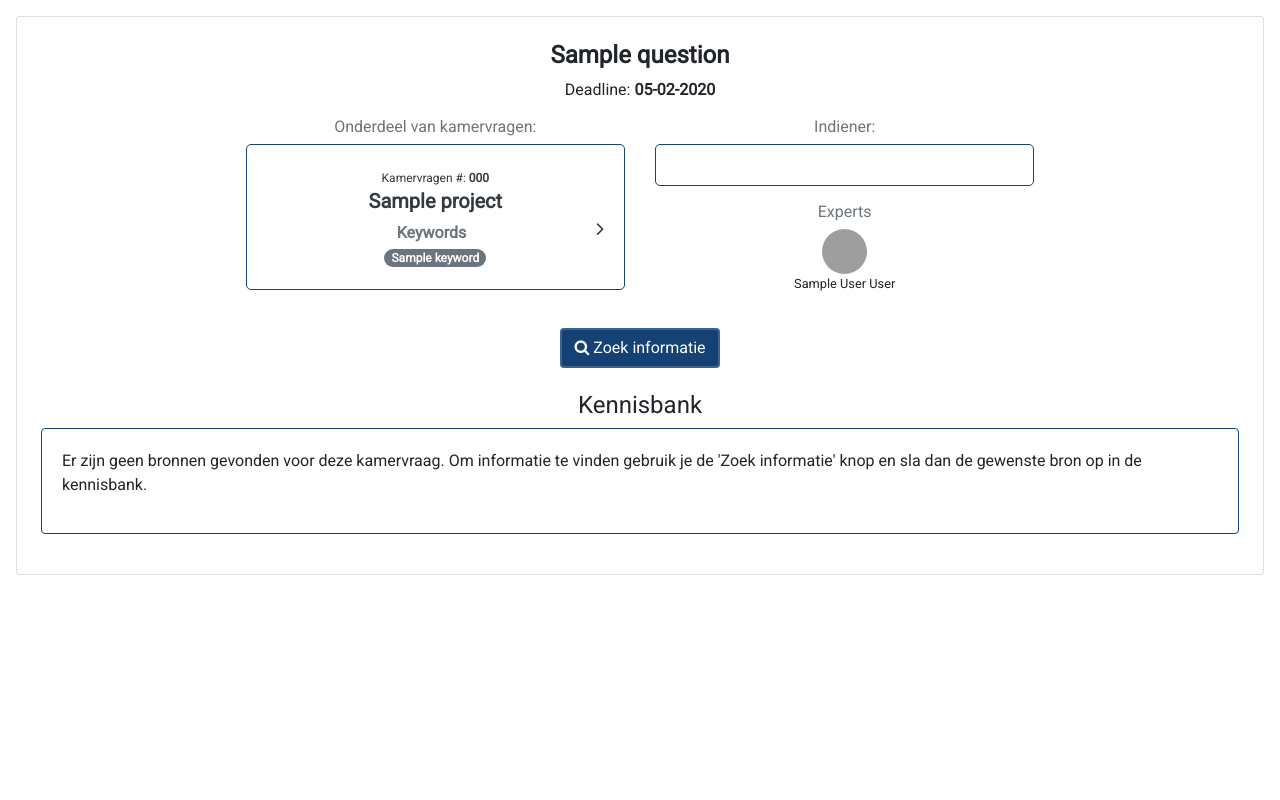
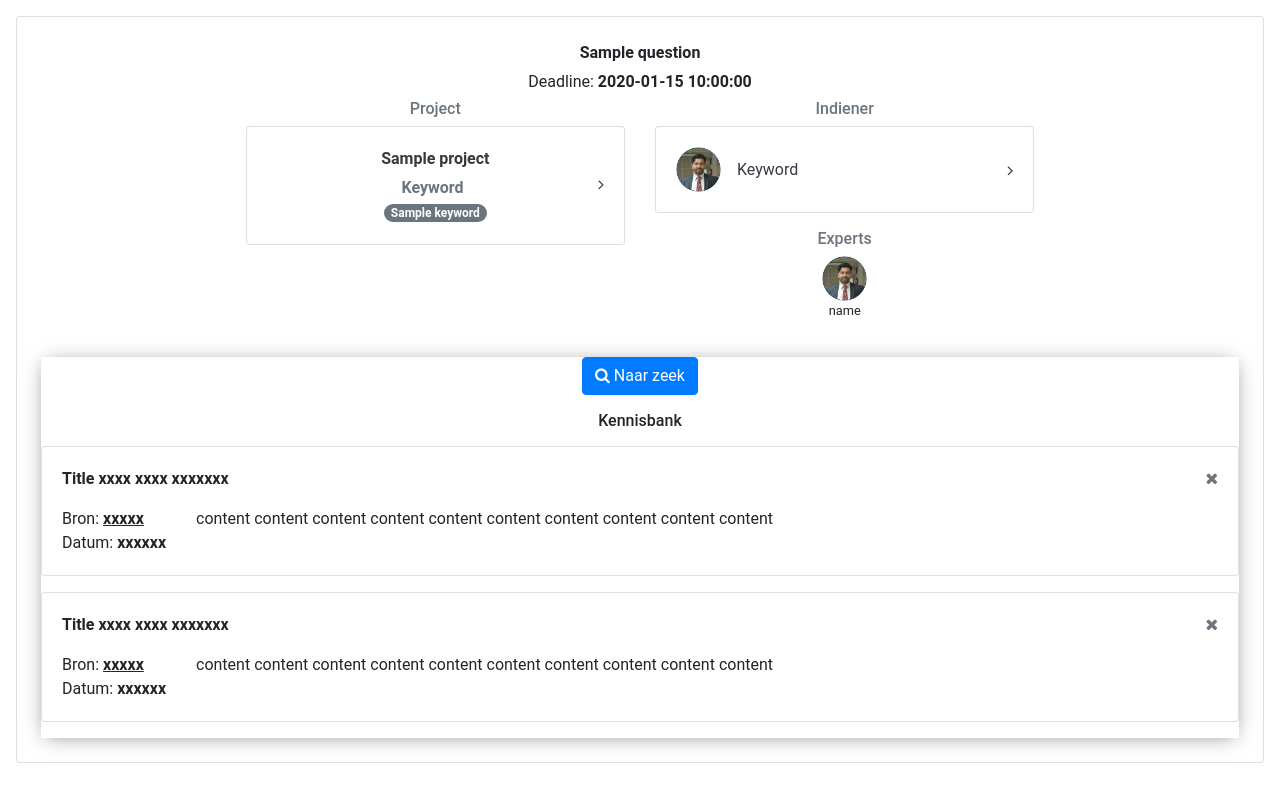
Before and after one commit to Pieterzalis/data-system-project, a PHP site: page /overzicht-detail.php?id=1 in a window 1280 px wide. Run offline with PHP 8.4, Linux system fonts and the light colour scheme; tables that the repository leaves empty or names only in its code hold one stand-in row (values such as "Sample post"); some libraries are stand-ins or nearby versions; grey boxes are pictures that could not be loaded.

Commit message:
Add files via upload

```diff
--- a/website/overzicht-detail.php
+++ b/website/overzicht-detail.php
@@ -2,99 +2,66 @@
 require_once 'database/Model_Project.php';
 $id = intval($_GET['id']);
 if($id <= 0) exit('Parameter Error');//#如果id不对提示错误
-$a = DB::queryOneRow("SELECT a.question_id,
-            a.question_title,
-            a.question_project_id,
-            b.project_title,
-            b.project_code,
-            b.project_date_letter,
-            REPLACE(CONCAT(pm.parliamentmember_firstname, ' ', pm.parliamentmember_lastname_prefix, ' ', pm.parliamentmember_lastname), '  ', ' ') as indiener_fullname,
-            pa.party_name
-              FROM question a
-              LEFT JOIN project b ON b.project_id=a.question_project_id
-              LEFT JOIN parliamentmember pm ON b.project_submitter = pm.parliamentmember_id
-              LEFT JOIN party pa ON pm.parliamentmember_party_id = pa.party_id
-              WHERE a.question_id=".$id." ");
-
-$assigned_experts = DB::query("SELECT exp.user_id, u.user_firstname, u.user_lastname_prefix, u.user_lastname, u.user_username
-                              FROM question_has_experts exp
-                              INNER JOIN `user` u ON exp.user_id = u.user_id
-                              WHERE exp.question_id = ".$id." ");
-
-$expert_fullnames = array();
-foreach ($assigned_experts as $expert){
-
-	if (is_null($expert["user_lastname_prefix"])) {
-		array_push($expert_fullnames, array(
-		        "name" => $expert["user_firstname"] . ' ' . $expert["user_lastname"],
-                "username" => $expert["user_username"]));
-	} else {
-		array_push($expert_fullnames, array(
-		        "name" => $expert["user_firstname"] . ' ' . $expert["user_lastname_prefix"] . ' ' . $expert["user_lastname"],
-                "username" => $expert["user_username"]));
-	}
-
-}
-
-
-// Deadline
-$date_letter_dutch = date('d-m-Y', strtotime($a['project_date_letter']));
-$date_deadline = date('d-m-Y', strtotime($date_letter_dutch . "+3 week"));
-$sources = DB::query("SELECT * FROM `source` WHERE source_question_id = ".$id."  AND source_active=1");
+$a = DB::queryOneRow("select a.question_id,a.question_title,a.question_project_id,b.project_title,b.project_date_letter from question a left join project b on b.project_id=a.question_project_id where a.question_id=$id");//#查询问题和对应的project
 ?>
 <!DOCTYPE html>
 <html>
 
 <head>
-    <title>Project overzicht</title>
-    <?php
-    include_once("templates/template_head.php");
-    ?>
+    <meta charset="utf-8" />
+    <meta http-equiv="X-UA-Compatible"
+          content="IE=edge">
+    <title>Nieuw Project</title>
+    <meta name="viewport"
+          content="width=device-width, initial-scale=1">
+    <link rel="stylesheet"
+          type="text/css"
+          media="screen"
+          href="assets/style.css" />
+    <link rel="stylesheet"
+          type="text/css"
+          media="screen"
+          href="bootstrap/css/bootstrap.min.css" />
+    <link rel="stylesheet"
+          href="assets/icon-font/css/font-awesome.min.css">
 
-    <script>
-        $(document).ready(function () {
+    <script src="https://cdn.bootcss.com/jquery/3.2.1/jquery.slim.min.js"
+            integrity="sha384-KJ3o2DKtIkvYIK3UENzmM7KCkRr/rE9/Qpg6aAZGJwFDMVNA/GpGFF93hXpG5KkN"
+            crossorigin="anonymous"></script>
 
-            $(".card-close-btn").click(function () {
+    <script src="https://cdn.bootcss.com/popper.js/1.12.9/umd/popper.min.js"
+            integrity="sha384-ApNbgh9B+Y1QKtv3Rn7W3mgPxhU9K/ScQsAP7hUibX39j7fakFPskvXusvfa0b4Q"
+            crossorigin="anonymous"></script>
 
-                $(this).parents(".sourcescard").fadeOut(500);
-
-                $.post( "database/Model_Source.php", { func: "removeFromKnowledgeBase", id: this.id })
-                    .done(function( data ) {
-                        // Change contents of div
-                        if (!(data === 'success')){
-                            alert('Error removing source from knowledge base.')
-                        }
-                    })
-            });
-
-        });
-    </script>
-
+    <script src="assets/js/index.js"></script>
+    <script src="bootstrap/js/bootstrap.min.js"></script>
 </head>
-
 
 <body class="page_search_engine">
 
 	<div class="card m-3 p-md-3 p-lg-4 text-center">
         <!-- row-info -->
         <div class="project-info">
-            <div class="project-info-div">
-                <h4><Strong><?=$a['question_title']?></Strong></h4>
-                <p>Deadline: <Strong><?= $date_deadline ?></Strong></p>
+            <div>
+                <p><Strong><?=$a['question_title']?></Strong></p>
+                <p>Deadline: <Strong><?=$a['project_date_letter']?></Strong></p>
             </div>
            <div class="row justify-content-md-center">
                 <div class="col-sm col-md-6 col-lg-4">
 
-                    <h6 class="text-secondary">Onderdeel van kamervragen:</h6>
-                        <div class="card customcard">
-                            <a href="overzicht-detail-keyword.html" class="w-100 text-dark a-hover-none">
-                            <div class="card-body customcardbody customcardshadow">
-                                    <span class="kamervragennum">Kamervragen #: <Strong><?= $a['project_code'] ?></Strong></span>
-                                    <h5><strong><?= $a['project_title']?></strong></h5>
-                                    <i class="fa fa-angle-right fa-lg" style="float:right" aria-hidden="true"></i>
+                    <h6 class="text-secondary">Project</h6>
+                    <a href="overzicht-detail-keyword.php?id=<?=$a['question_project_id']?>"
+                       class="w-100 text-dark a-hover-none">
+                        <div class="card">
+                            <div class="card-body">
+                                <p><strong><?=$a['project_title']?></strong></p>
                                 <div class="mb-0">
-                                    <strong class="text-secondary">Keywords</strong>
-
+                                    <strong class="text-secondary">Keyword</strong>
+                                    <i class="fa fa-angle-right text-dark"
+                                       style="
+                                       float:
+                                       right"
+                                       aria-hidden="true"></i>
                                 </div>
                                 <div><?php
 								//#列出该project的所有keyword
@@ -105,124 +72,111 @@ $sources = DB::query("SELECT * FROM `source` WHERE source_question_id = ".$id."
 									?>
                                 </div>
                             </div>
-                            </a>
                         </div>
-
+                    </a>
                 </div>
                 <div class="col-sm col-md-6 col-lg-4">
 
-                    <h6 class="text-secondary grey-secondary">Indiener:</h6>
-                    <div class="card customcardbody">
-                        <div class="card-body w-100 d-flex align-items-center">
+                    <h6 class="text-secondary">Indiener</h6>
+                    <div class="card">
+                        <div class="card-body">
+                            <a href="#"
+                               class="w-100 d-flex align-items-center">
                                 <div class="flex-none avatar avatar-md">
-                                    <h5 style="display:flex; align-items: center; margin-bottom: 0;"><?php echo $a['party_name'] ?></h5>
+                                    <img class="rounded-circle"
+                                         src="assets/img/man.jpg"
+                                         alt="">
                                 </div>
                                 <div class="flex-auto text-dark text-left">
-                                    <p class="mb-0 pl-3"><?php echo $a['indiener_fullname'] ?></p>
+                                    <p class="mb-0 pl-3">Keyword</p>
                                 </div>
                                 <div class="flex-none">
+                                    <i class="fa fa-angle-right text-dark"
+                                       style="float:right"
+                                       aria-hidden="true"></i>
                                 </div>
-
+                            </a>
                         </div>
                     </div>
-
                     <h6 class="text-secondary mt-3">Experts</h6>
-                    <div class="row">
-                        <?php foreach ($expert_fullnames as $item) { ?>
-                            <div class="avatar avatar-md col-sm">
-                                <img class="rounded-circle"
-                                     src="assets/img/<?=$item['username']?>.jpg"
-                                     alt="">
-                                <p class="text-mini"><?= $item['name'] ?></p>
-                            </div>
-                        <?php } // end foreach ?>
+                    <div class="avatar avatar-md">
+                        <img class="rounded-circle"
+                             src="assets/img/man.jpg"
+                             alt="">
+                        <p class="text-mini">name</p>
                     </div>
-
-                </div>
-            </div>
-            <div class="row justify-content-center">
-                <div class="col-sm col-md-12">
-                    <button type="button" class="btn btn-primary bluebutton" onclick="location.href='search_engine.html'"><i class="fa fa-search"
-                           aria-hidden="true"></i>
-                        Zoek informatie
-                    </button>
                 </div>
             </div>
         </div>
 
         <!-- row-table -->
-            <h4 style="padding-top:8px;">Kennisbank</h4>
+        <div class="project-table mt-3">
+            <button type="button" onclick="location.href='search_engine.html'"
+                    class="btn btn-primary">
+                <i class="fa fa-search"
+                   aria-hidden="true"></i>
+                Naar zeek
+            </button>
+            <h6 class="m-3">Kennisbank</h6>
             <div class="card-list">
 
-                <?php if (empty($sources)) { ?>
-                    <div class="card mb-3 text-left sourcescard">
-                        <div class="card-body">
-                            <div class="d-flex">
-                                <div class="flex-1 title">
-                                    <p>Er zijn geen bronnen gevonden voor deze kamervraag. Om informatie te vinden gebruik je de 'Zoek informatie' knop en sla dan de gewenste bron op in de kennisbank.</p>
-                                </div>
+                <div class="card mb-3 text-left">
+                    <div class="card-body">
+                        <div class="d-flex">
+                            <div class="flex-1 title">
+                                <p>
+                                    <strong>Title xxxx xxxx xxxxxxx</strong>
+                                </p>
+                            </div>
+                            <div class="flex-none">
+                                <a href=""
+                                   class="card-close-btn text-secondary">
+                                    <!-- close -->
+                                    <i class="fa fa-close"
+                                       aria-hidden="true"></i>
+                                </a>
                             </div>
                         </div>
+                        <div class="row">
+                            <div class="col-md-auto info">
+                                Bron: <strong><u>xxxxx</u></strong>
+                                <br>
+                                Datum: <strong>xxxxxx</strong>
+                            </div>
+                            <div class="col-md content">content content content content content content content content content content </div>
+                        </div>
                     </div>
-                <?php } else { ?>
-                    <?php foreach ($sources as $source) { ?>
-                        <div class="card mb-3 text-left sourcescard">
-                            <div class="card-body">
-                                <div class="d-flex">
-                                    <div class="flex-1 title">
-                                        <p>Titel: <?= $source['source_title'] ?></p>
-                                    </div>
-                                    <div class="flex-none">
-                                        <button type="button" class="close card-close-btn text-secondary"
-                                            id="sID-<?= $source['source_id'] ?>">
-                                            <!-- close -->
-                                            <i class="fa fa-close"
-                                               aria-hidden="true"></i>
-                                        </button>
-                                    </div>
-                                </div>
-                                <div class="row">
-                                    <div class="col-md-auto info">
-                                        Bron: <a href="<?= $source['source_url'] ?>" target="_blank"><u><?= $source['source_outlet'] ?></u></a>
-                                        <br>
-                                        Datum: <?= $source['source_date_published'] ?>
-                                    </div>
-                                    <div class="col-md content"><?= $source['source_snippet']  ?></div>
-                                </div>
+                </div>
+                <div class="card mb-3 text-left">
+                    <div class="card-body">
+                        <div class="d-flex">
+                            <div class="flex-1 title">
+                                <p>
+                                    <strong>Title xxxx xxxx xxxxxxx</strong>
+                                </p>
+                            </div>
+                            <div class="flex-none">
+                                <a href=""
+                                   class="card-close-btn text-secondary">
+                                    <!-- close -->
+                                    <i class="fa fa-close"
+                                       aria-hidden="true"></i>
+                                </a>
                             </div>
                         </div>
-                        <?php } ?>
-                <?php } ?>
-<!--                <div class="card mb-3 text-left">-->
-<!--                    <div class="card-body">-->
-<!--                        <div class="d-flex">-->
-<!--                            <div class="flex-1 title">-->
-<!--                                <p>-->
-<!--                                    <strong>Title xxxx xxxx xxxxxxx</strong>-->
-<!--                                </p>-->
-<!--                            </div>-->
-<!--                            <div class="flex-none">-->
-<!--                                <a href=""-->
-<!--                                   class="card-close-btn text-secondary">-->
-<!--                                    <!-- close -->
-<!--                                    <i class="fa fa-close"-->
-<!--                                       aria-hidden="true"></i>-->
-<!--                                </a>-->
-<!--                            </div>-->
-<!--                        </div>-->
-<!--                        <div class="row">-->
-<!--                            <div class="col-md-auto info">-->
-<!--                                Bron: <strong><u>xxxxx</u></strong>-->
-<!--                                <br>-->
-<!--                                Datum: <strong>xxxxxx</strong>-->
-<!--                            </div>-->
-<!--                            <div class="col-md content">content content content content content content content content content content </div>-->
-<!--                        </div>-->
-<!--                    </div>-->
-<!--                </div>-->
-
+                        <div class="row">
+                            <div class="col-md-auto info">
+                                Bron: <strong><u>xxxxx</u></strong>
+                                <br>
+                                Datum: <strong>xxxxxx</strong>
+                            </div>
+                            <div class="col-md content">content content content content content content content content content content </div>
+                        </div>
+                    </div>
+                </div>
             </div>
         </div>
+    </div>
 
 </body>
 
```
